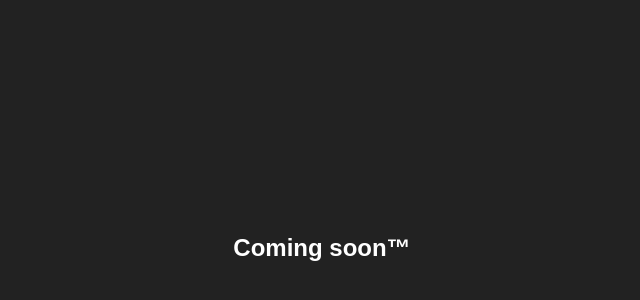
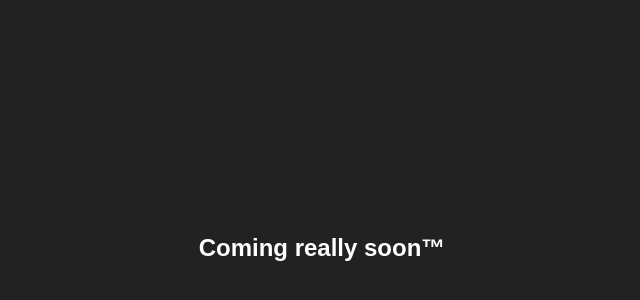
Before and after one commit to jdgillespie91/dot-blog, a React (Create React App) app: page / in a window 1280 px wide. Shown: the part 152-452 px from the top of the page, without its empty margins (318-958 px from the left). Built offline with nearby package versions, Linux system fonts and the light colour scheme.

Commit message:
<Jake> Arbitrary change to app to test deployment strategy

```diff
--- a/src/App.js
+++ b/src/App.js
@@ -6,7 +6,7 @@ class App extends Component {
     return (
       <div className="App">
         <div className="App-header">
-          <h2>Coming soon&#8482;</h2>
+          <h2>Coming really soon&#8482;</h2>
         </div>
       </div>
     );
```
